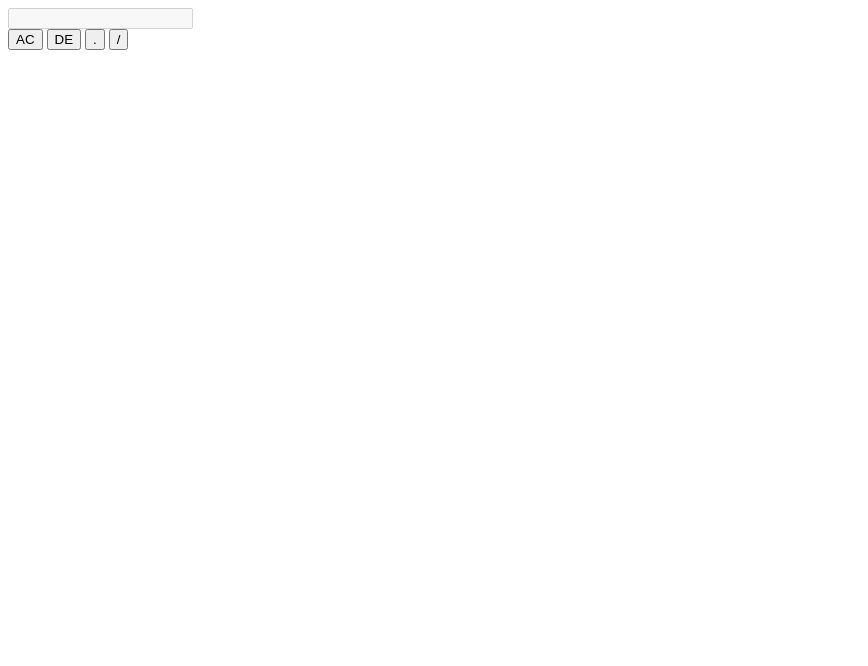
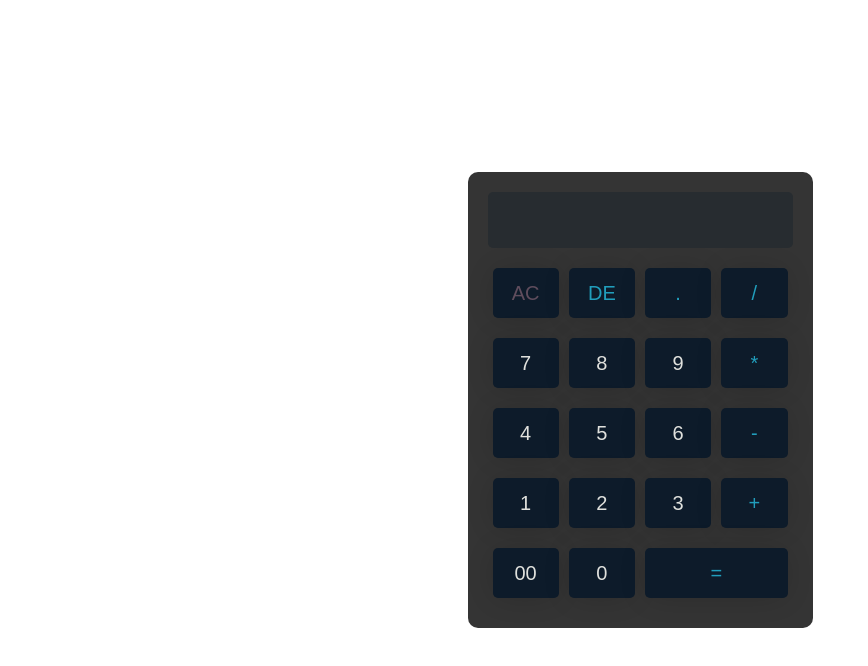
Before and after one commit to mhaemnn/kalkulator, a plain HTML site: page index.html in a window 1280 px wide. Both pictures are taken after a click on the button "AC". Shown: the whole page, without its empty margins (0-868 px from the left). Drawn offline with Linux system fonts and the light colour scheme.

Commit message:
change file css and js

```diff
--- a/index.html
+++ b/index.html
@@ -15,6 +15,25 @@
       <button id="de" class="operator">DE</button>
       <button id="." class="operator">.</button>
       <button id="/" class="operator">/</button>
+      <br />
+      <button id="7">7</button>
+      <button id="8">8</button>
+      <button id="9">9</button>
+      <button id="*" class="operator">*</button>
+      <br />
+      <button id="4">4</button>
+      <button id="5">5</button>
+      <button id="6">6</button>
+      <button id="-" class="operator">-</button>
+      <br />
+      <button id="1">1</button>
+      <button id="2">2</button>
+      <button id="3">3</button>
+      <button id="+" class="operator">+</button>
+      <br />
+      <button id="00">00</button>
+      <button id="0">0</button>
+      <button id="=" class="equal operator">=</button>
     </div>
     <script src="src/js/sctipt.js"></script>
   </body>
--- a/src/css/style.css
+++ b/src/css/style.css
@@ -1,53 +1,59 @@
-.coming-soon {
-  background: rgb(3, 3, 181);
-  color: #fff;
+body {
+  align-items: center;
+  margin: 0;
   display: flex;
-  flex-direction: column;
   align-items: center;
   justify-content: center;
   height: 100vh;
-  font-family: Arial, sans-serif;
 }
-
-.coming-soon h1 {
-  font-size: 4rem;
-  margin-bottom: 1rem;
+#calculator {
+  max-width: 360px;
+  background-color: #343434;
+  border-radius: 10px;
+  padding: 20px;
+  box-shadow: 0 10px 20px rgba(0, 0, 0, 0.19) 0 6px 6px rgba(0, 0, 0, 0.23);
 }
-
-.coming-soon p {
-  font-size: 2rem;
-  margin-bottom: 2rem;
-  text-align: center;
-  max-width: 600px;
+#display {
+  width: 100%;
+  height: 56px;
+  font-size: 20px;
+  text-align: right;
+  margin-bottom: 10px;
+  padding: 20px;
+  border-radius: 5px;
+  color: #e0e1dd;
+  background-color: rgba(13, 27, 42, 0.3);
+  border: none;
+  box-sizing: border-box;
 }
-
-.countdown {
-  display: flex;
-  justify-content: center;
-  align-items: center;
+.operator {
+  color: #219ebc;
 }
-
-.countdown-item {
-  margin: 0 1rem;
-  font-size: 3rem;
-  display: flex;
-  flex-direction: column;
-  align-items: center;
+#ac {
+  color: #5f4d5d;
 }
-
-.countdown-label {
-  font-size: 1rem;
-  margin-top: 0.5rem;
+.equal {
+  width: calc(50% - 10px);
 }
-
-@media only screen and (max-width: 767px) {
-  /* home */
-  .coming-soon {
-    height: 100vh;
-    padding: 10px;
-  }
-  .coming-soon h1 {
-    font-size: 3rem;
-    margin-bottom: 1rem;
-  }
+button {
+  width: calc(25% - 10px);
+  height: 50px;
+  font-size: 20px;
+  margin: 10px 5px;
+  border: none;
+  border-radius: 5px;
+  float: left;
+  background-color: rgb(13, 27, 42);
+  color: #e0e1dd;
+  -webkit-box-shadow: -1px 1px 30px -5px rgba(0, 0, 0, 0.2);
+  -moz-box-shadow: -1px 1px 30px -5px rgba(0, 0, 0, 0.2);
+  box-shadow: -1px 1px 30px -5px rgba(0, 0, 0, 0.2);
 }
+button:hover {
+  cursor: pointer;
+}
+button:active {
+  transform: scale(1.05);
+  box-shadow: 0 2px 4px 1px rgba(0, 0, 0, 0.12),
+    0 1.5px 1.5px rgba(0, 0, 0, 0.23);
+}
--- a/src/js/sctipt.js
+++ b/src/js/sctipt.js
@@ -1,34 +1,16 @@
-// set the countdown date
-var countDownDate = new Date("June 31, 2023 00:00:00").getTime();
+const display = document.querySelector("#display");
+const button = document.querySelectorAll("button");
 
-// update the countdown every second
-var x = setInterval(function () {
-  // get the current date and time
-  var now = new Date().getTime();
-
-  // calculate the time remaining
-  var timeRemaining = countDownDate - now;
-
-  // calculate days, hours, minutes, and seconds remaining
-  var days = Math.floor(timeRemaining / (1000 * 60 * 60 * 24));
-  var hours = Math.floor(
-    (timeRemaining % (1000 * 60 * 60 * 24)) / (1000 * 60 * 60)
-  );
-  var minutes = Math.floor((timeRemaining % (1000 * 60 * 60)) / (1000 * 60));
-  var seconds = Math.floor((timeRemaining % (1000 * 60)) / 1000);
-
-  // update the countdown display
-  document.getElementById("days").innerHTML = days;
-  document.getElementById("hours").innerHTML = hours;
-  document.getElementById("minutes").innerHTML = minutes;
-  document.getElementById("seconds").innerHTML = seconds;
-
-  // display "Expired" when countdown is over
-  if (timeRemaining < 0) {
-    clearInterval(x);
-    document.getElementById("days").innerHTML = "Expired";
-    document.getElementById("hours").innerHTML = "";
-    document.getElementById("minutes").innerHTML = "";
-    document.getElementById("seconds").innerHTML = "";
-  }
-}, 1000);
+button.forEach((btn) => {
+  btn.addEventListener("click", () => {
+    if (btn.id === "=") {
+      display.value = eval(display.value);
+    } else if (btn.id === "ac") {
+      display.value = "";
+    } else if (btn.id === " de") {
+      display.value = display.value.slice(0, -1);
+    } else {
+      display.value += btn.id;
+    }
+  });
+});
```
